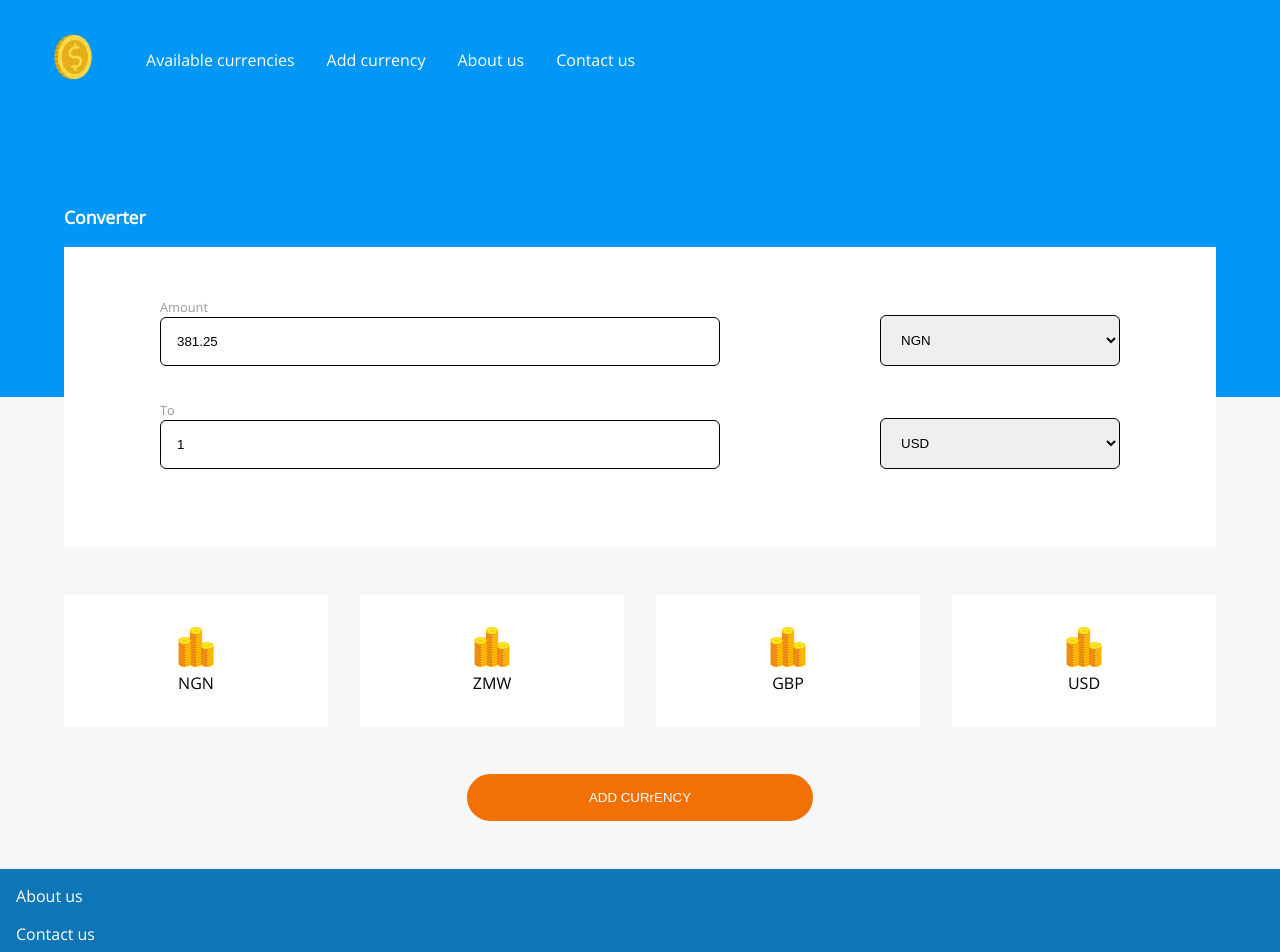
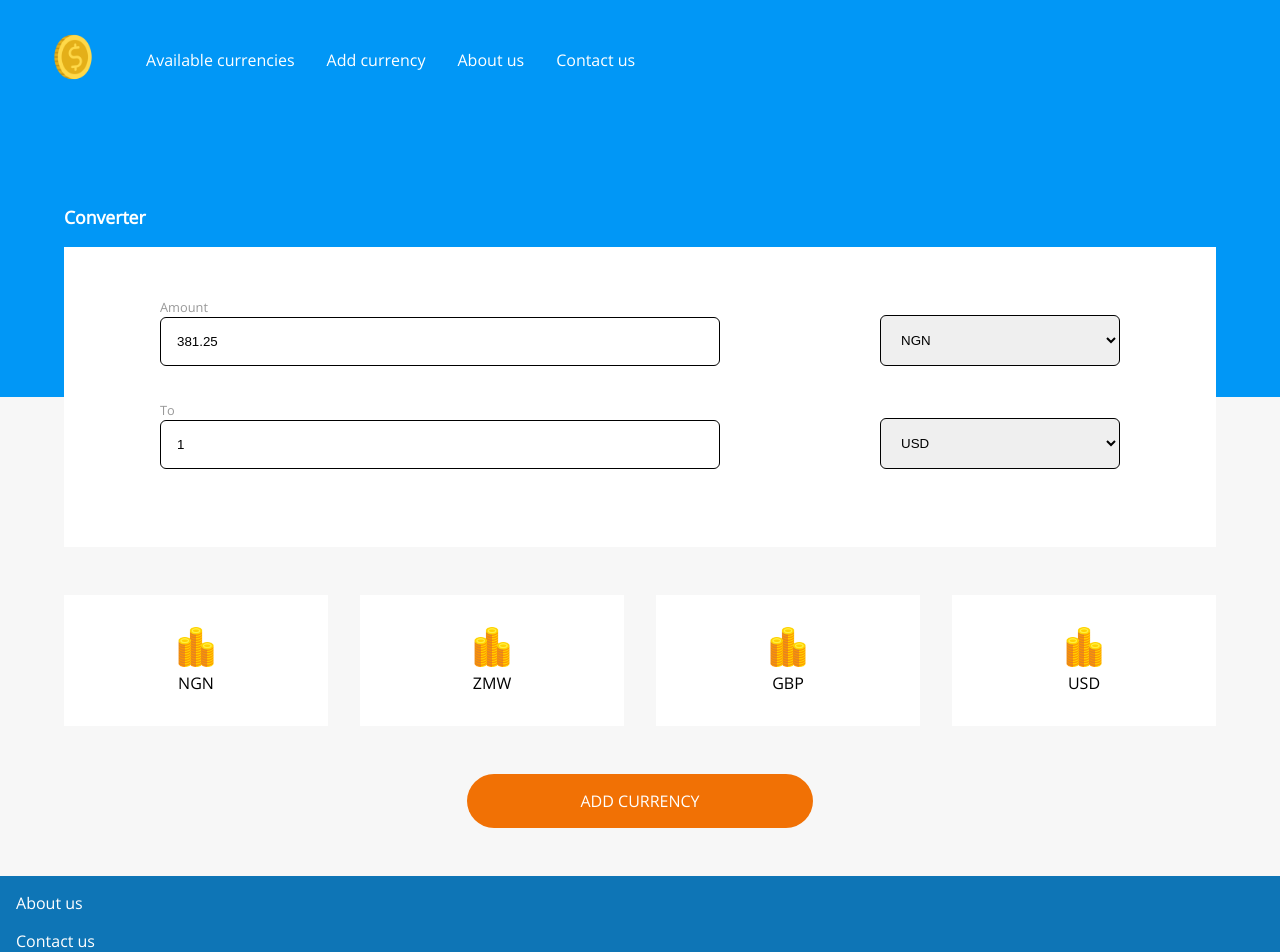
Before and after one commit to Israel-Force/currency-converter, a React (Create React App) app: page / in a window 1280 px wide. Shown: the top 952 px of the page. Built offline with nearby package versions, Linux system fonts and the light colour scheme.

Commit message:
changed button on index page

```diff
--- a/src/components/styledComponents.js
+++ b/src/components/styledComponents.js
@@ -1,4 +1,5 @@
-import styled from "styled-components";
+import { Link } from 'react-router-dom';
+import styled from 'styled-components';
 
 export const Wrapper = styled.section`
   margin: -150px auto 0;
@@ -8,44 +9,44 @@ export const Wrapper = styled.section`
   display: flex;
   flex-direction: column;
   padding: 3rem 1rem;
-  .row{
+  .row {
     display: flex;
     align-items: flex-end;
     justify-content: space-between;
     margin-bottom: 1rem;
-    @media only screen and (min-width: 768px){
+    @media only screen and (min-width: 768px) {
       justify-content: space-around;
     }
-    .col-1{
-      input{
+    .col-1 {
+      input {
         display: block;
         padding: 1rem;
         border-radius: 6px;
         border: 1px solid #000;
         width: 80%;
-        &:focus{
+        &:focus {
           outline: none;
         }
-        @media only screen and (min-width: 768px){
+        @media only screen and (min-width: 768px) {
           width: 35rem;
         }
       }
     }
-  label{
+    label {
       font-size: 0.8em;
       color: #999;
       margin-right: 1rem;
     }
-  select{
+    select {
       padding: 1rem;
       border-radius: 6px;
       border: 1px solid #000;
-        @media only screen and (min-width: 768px){
+      @media only screen and (min-width: 768px) {
         width: 15rem;
       }
-        &:focus{
+      &:focus {
         outline: none;
-
+      }
     }
   }
 `;
@@ -72,10 +73,31 @@ export const Button = styled.button`
   }
 `;
 
+export const LinkButton = styled(Link)`
+  padding: 1rem 3rem;
+  margin: 0 auto;
+  display: block;
+  width: 80%;
+  margin-bottom: 3rem;
+  cursor: pointer;
+  background-color: #f17105;
+  border-radius: 50px;
+  border: none;
+  color: #fff;
+  text-decoration: none;
+  text-align: center;
+  @media only screen and (min-width: 768px) {
+    width: 30%;
+  }
+  &:hover {
+    background-color: #fa9e53;
+  }
+`;
+
 export const Links = styled.ul`
   display: flex;
-  flex-direction: ${(props) => (props.sidenav ? "column" : "row")};
-  align-items: ${(props) => (props.sidenav ? "flex-start" : "center")};
+  flex-direction: ${(props) => (props.sidenav ? 'column' : 'row')};
+  align-items: ${(props) => (props.sidenav ? 'flex-start' : 'center')};
   padding-inline-start: 0;
   margin-block-start: 0;
   margin-block-end: 0;
@@ -89,7 +111,7 @@ export const Links = styled.ul`
   li {
     list-style: none;
     margin-right: 2rem;
-    margin-bottom: ${(props) => (props.sidenav ? "2rem" : "0")};
+    margin-bottom: ${(props) => (props.sidenav ? '2rem' : '0')};
     color: #fff;
     cursor: pointer;
   }
--- a/src/pages/IndexPage.js
+++ b/src/pages/IndexPage.js
@@ -4,7 +4,7 @@ import styled from 'styled-components';
 import Hero from '../globals/Hero';
 import coin from '../assets/img/bg-2.png';
 import { Context } from '../context/Context';
-import { Button, Wrapper } from '../components/styledComponents';
+import { LinkButton, Wrapper } from '../components/styledComponents';
 
 export default function IndexPage() {
   const { state } = React.useContext(Context);
@@ -80,10 +80,6 @@ export default function IndexPage() {
     }
   };
 
-  const handleClick = () => {
-    window.location = '/add';
-  };
-
   return (
     <div>
       <Hero home="true">
@@ -100,7 +96,7 @@ export default function IndexPage() {
           handleInputChange={handleInputChange}
         />
         <IndexTwo changeState={changeState} />
-        <Button onClick={handleClick}>ADD CURrENCY</Button>
+        <LinkButton to="/add">ADD CURRENCY</LinkButton>
       </div>
     </div>
   );
```
Lines whose indentation alone changed are shown as unchanged.
